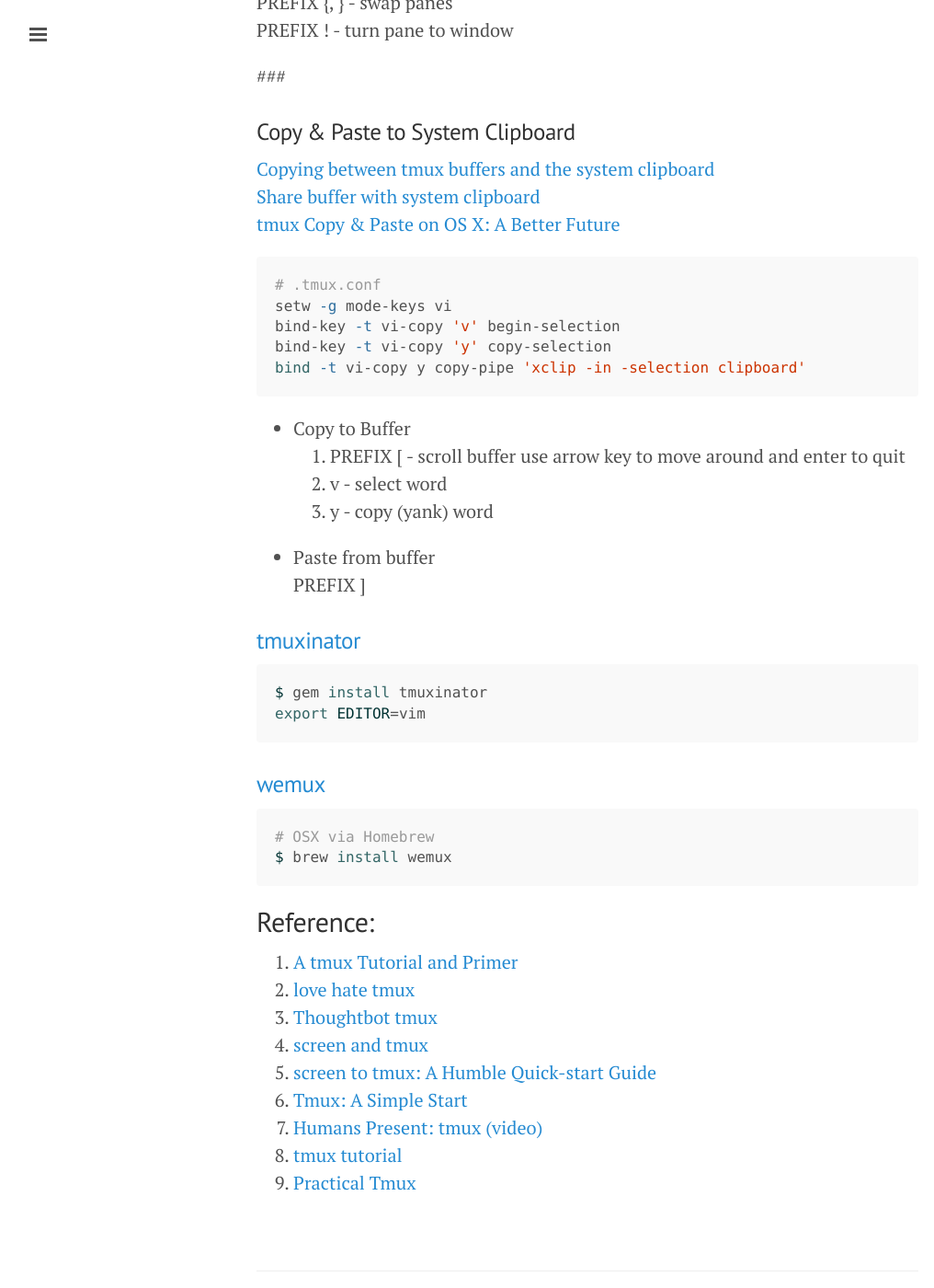
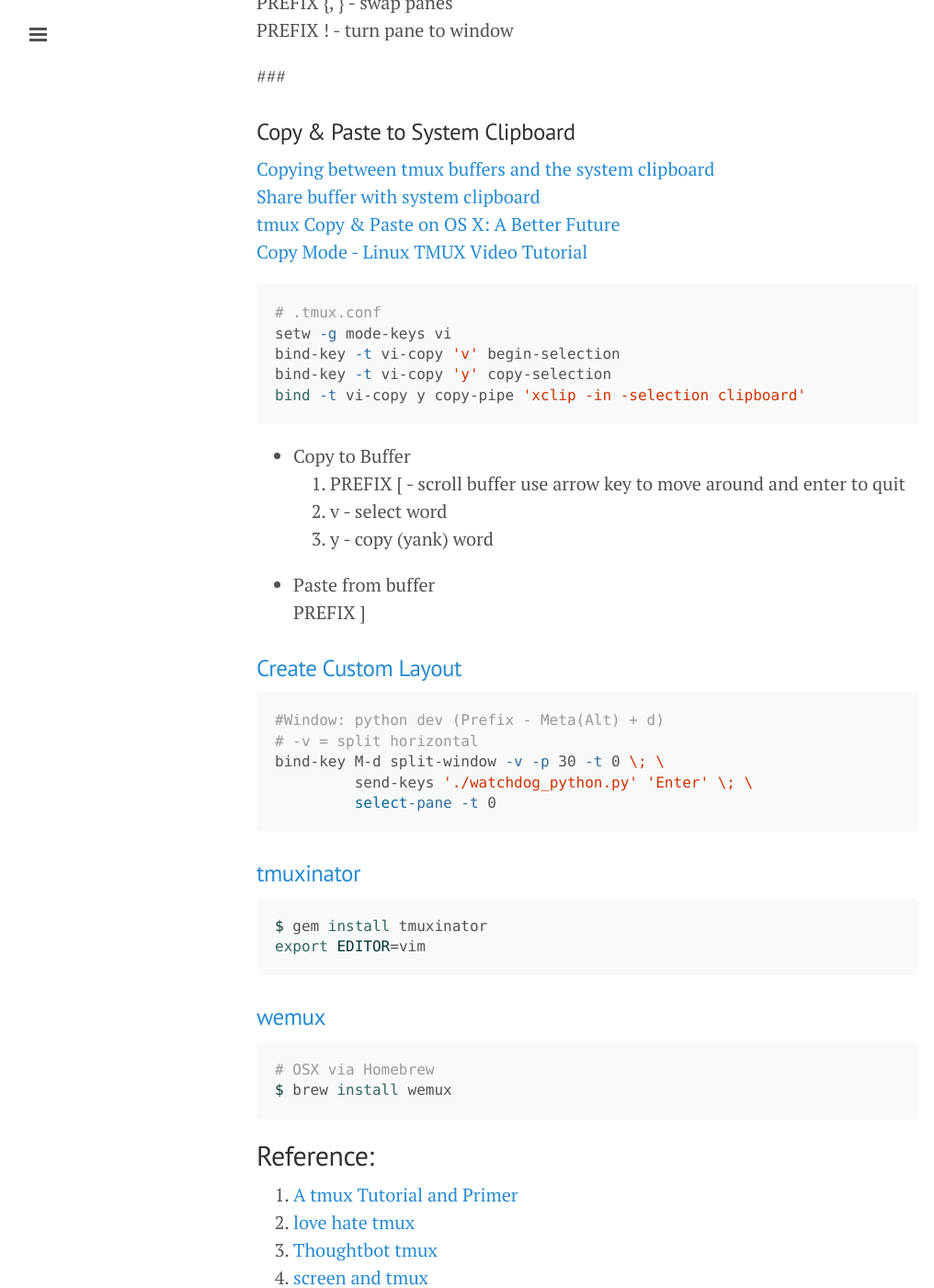
Before and after one commit to ibotdotout/ibotdotout.github.io, a Jekyll site: the page built from _posts/2014-06-09-tmux.md, in a window 1280 px wide and 1400 px high, scrolled down 1064 px. Shown: the whole window at 92% size, without its empty margins (1-1017 px from the left). Built offline with Jekyll 4.4.1, drawn with Linux system fonts in a browser that asks for light colours; Markdown is read by kramdown in place of the engine named in the settings.

Commit message:
update tmux custom layout and copy mode

````diff
--- a/_posts/2014-06-09-tmux.md
+++ b/_posts/2014-06-09-tmux.md
@@ -43,6 +43,7 @@ PREFIX ! - turn pane to window
 [Copying between tmux buffers and the system clipboard](http://blog.joncairns.com/2013/06/copying-between-tmux-buffers-and-the-system-clipboard/)
 [Share buffer with system clipboard](http://unix.stackexchange.com/questions/131011/use-system-clipboard-in-vi-copy-mode-in-tmux)
 [tmux Copy & Paste on OS X: A Better Future](http://robots.thoughtbot.com/tmux-copy-paste-on-os-x-a-better-future)
+[Copy Mode - Linux TMUX Video Tutorial](https://www.youtube.com/watch?v=OW-lKJDFOzc)
 
 
 ```sh
@@ -59,6 +60,16 @@ bind -t vi-copy y copy-pipe 'xclip -in -selection clipboard'
 
 - Paste from buffer
     PREFIX ]
+
+### [Create Custom Layout](https://www.youtube.com/watch?v=sxw-n5Du600)
+
+```sh
+#Window: python dev (Prefix - Meta(Alt) + d)
+# -v = split horizontal
+bind-key M-d split-window -v -p 30 -t 0 \; \
+         send-keys './watchdog_python.py' 'Enter' \; \
+         select-pane -t 0
+```
 
 ### [tmuxinator](https://github.com/tmuxinator/tmuxinator)
 
````
